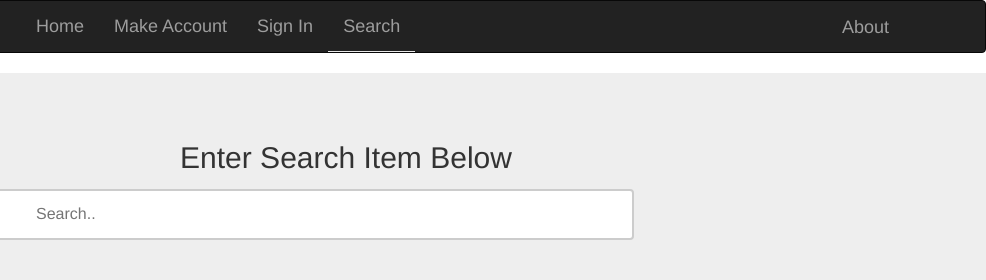
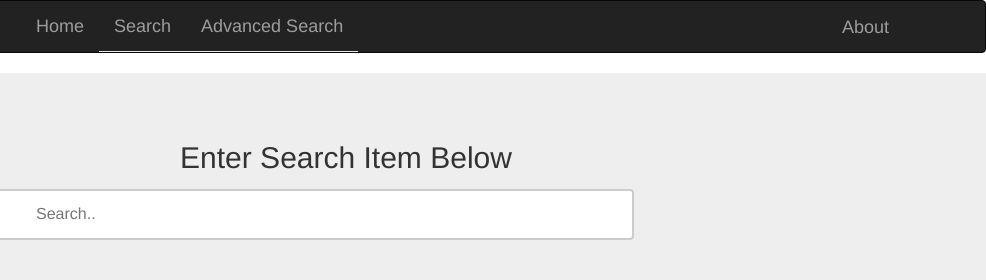
Before and after one commit to AlHong/cps630_project, a plain HTML site: page front end/basicSearch.html in a window 1280 px wide. Shown: the top 280 px of the page, 294-1280 px from the left. Drawn offline with nearby package versions, Linux system fonts and the light colour scheme.

Commit message:
Updated links
Updated links on basic search page

```diff
--- a/front end/basicSearch.html
+++ b/front end/basicSearch.html
@@ -31,10 +31,9 @@
             <a class="coolTitle" href="index.html"><img id="logo_home_link" src="images/logowithwords.svg"></a>
             <ul class="nav navbar-nav">
         <li id="only_when_button"><a href="index.html">Home</a></li>
-              <li><a href="makeAccount.html">Make Account</a></li>
-              <li><a href="signIn.html">Sign In</a></li>
 
               <li><a class="profile-links" href="basicSearch.html">Search</a></li>
+              <li><a class="profile-links" href="advancedSearch.html">Advanced Search</a></li>
 
             </ul>
 
```
